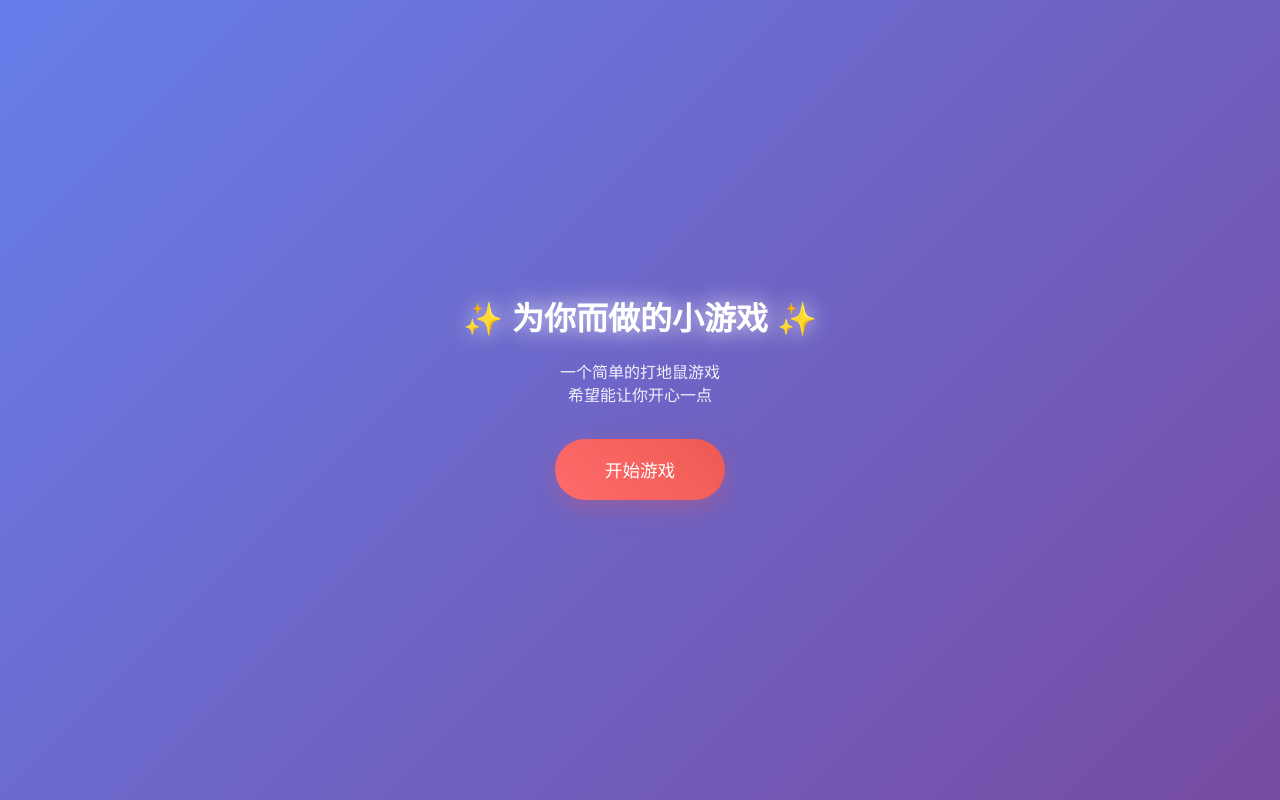
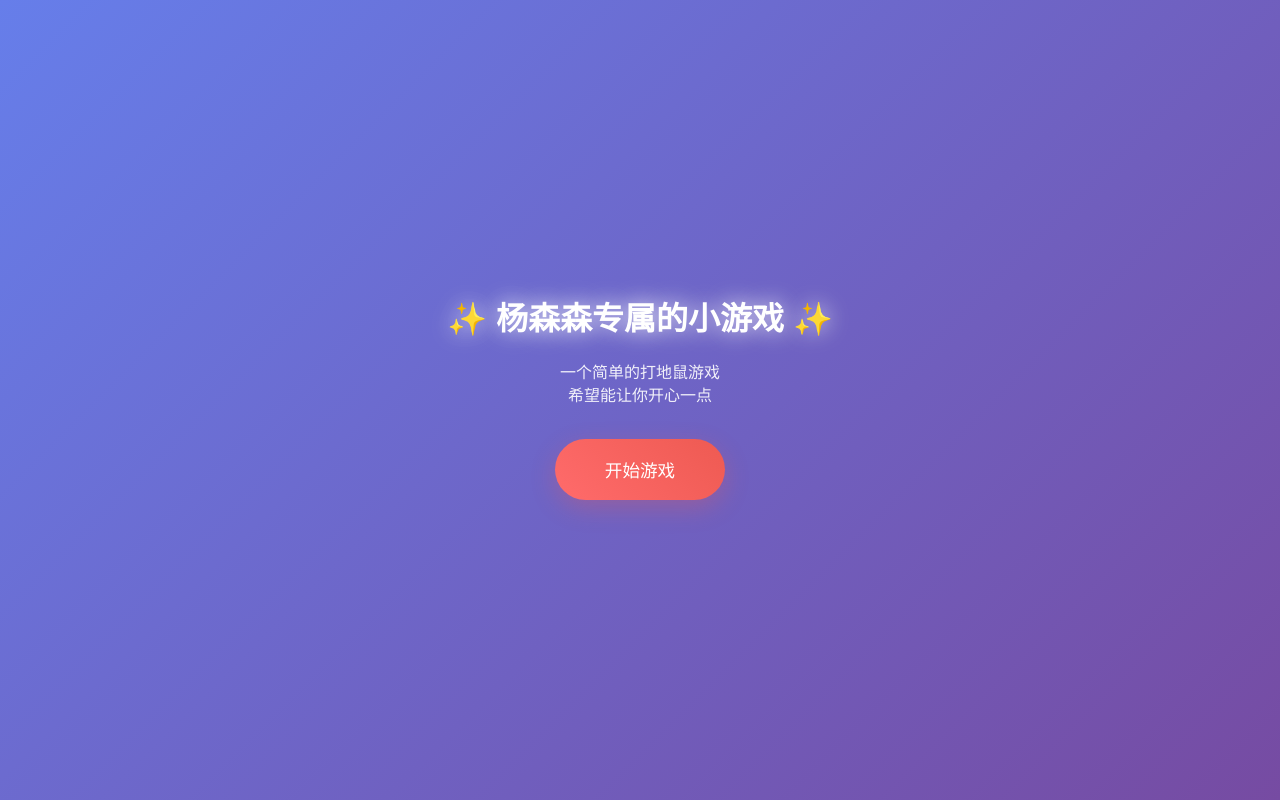
Before and after one commit to 0Megaaa/index, a plain HTML site: page index.html in a window 1280 px wide. Drawn offline with Linux system fonts and the light colour scheme.

Commit message:
Update index.html

```diff
--- a/index.html
+++ b/index.html
@@ -649,7 +649,7 @@
 <div class="game-container">
   <!-- 开始页面 -->
   <div class="start-screen" id="startScreen">
-    <h1 class="start-title">✨ 为你而做的小游戏 ✨</h1>
+    <h1 class="start-title">✨ 杨森森专属的小游戏 ✨</h1>
     <p class="start-subtitle">一个简单的打地鼠游戏<br>希望能让你开心一点</p>
     <button class="start-btn" onclick="startGame()">开始游戏</button>
   </div>
```
